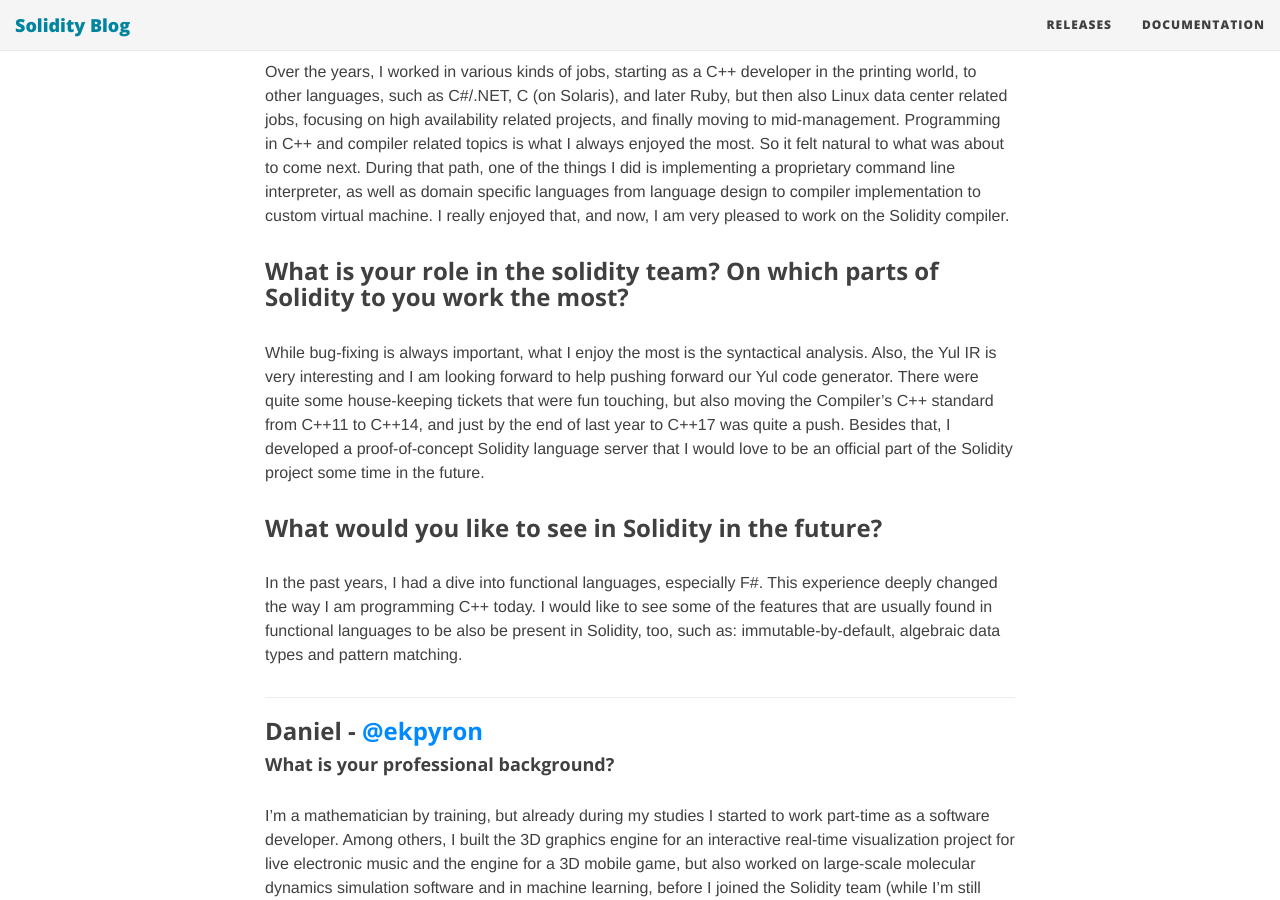
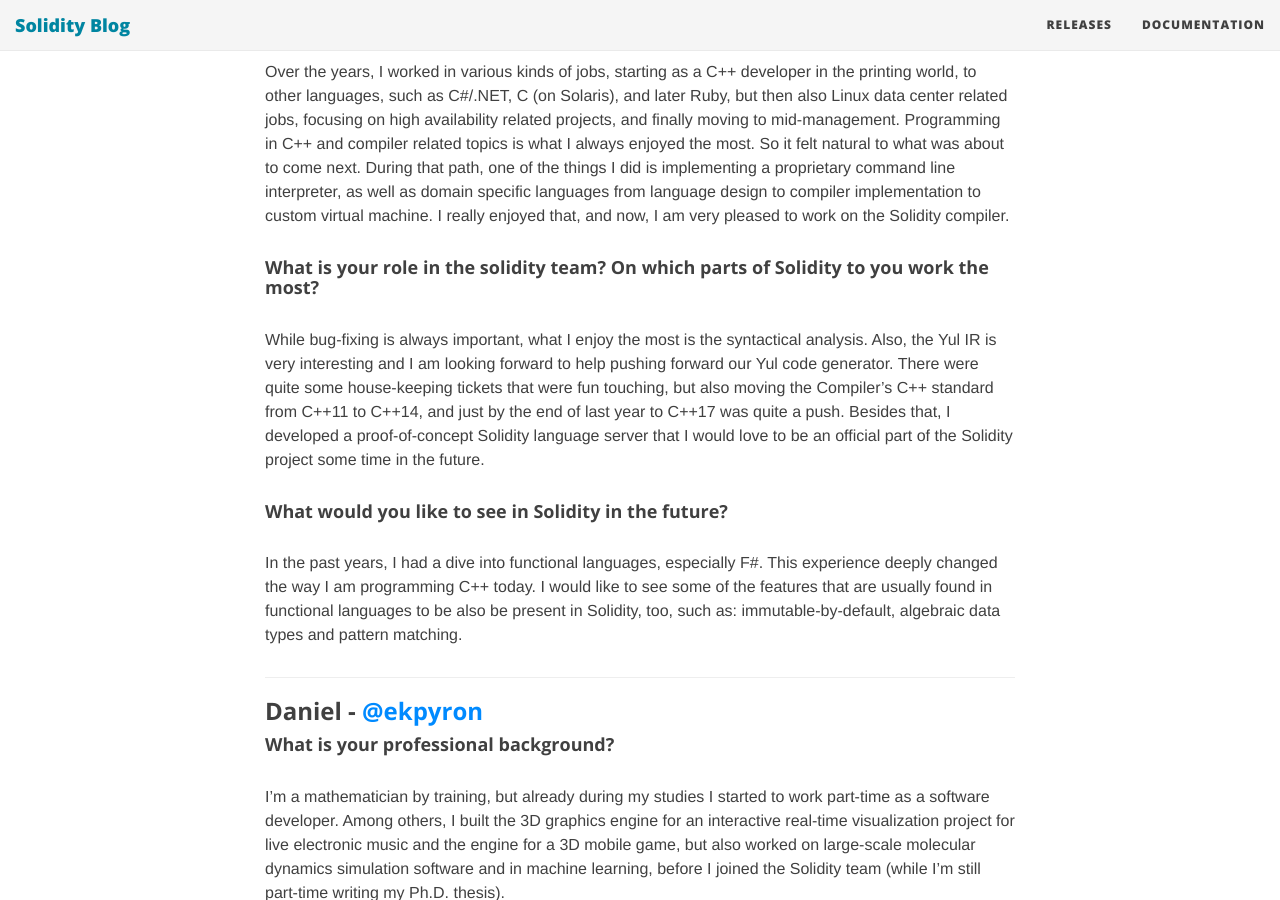
Before and after one commit to krismark930/solidity-blog, a Jekyll site: the page built from _posts/2020-09-18-meet-the-team.md, in a window 1280 px wide and 900 px high, scrolled down 3547 px. Built offline with Jekyll 4.4.1, drawn with Linux system fonts in a browser that asks for light colours.

Commit message:
fix formatting Christian

```diff
--- a/_posts/2020-09-18-meet-the-team.md
+++ b/_posts/2020-09-18-meet-the-team.md
@@ -93,13 +93,13 @@ Over the years, I worked in various kinds of jobs, starting as a C++ developer i
 and later Ruby, but then also Linux data center related jobs, focusing on high availability related projects, and finally moving to mid-management.
 Programming in C++ and compiler related topics is what I always enjoyed the most. So it felt natural to what was about to come next. During that path, one of the things I did is implementing a proprietary command line interpreter, as well as domain specific languages from language design to compiler implementation to custom virtual machine. I really enjoyed that, and now, I am very pleased to work on the Solidity compiler.
 
-### What is your role in the solidity team? On which parts of Solidity to you work the most?
+#### What is your role in the solidity team? On which parts of Solidity to you work the most?
 
 While bug-fixing is always important, what I enjoy the most is the syntactical analysis. Also, the Yul IR is very interesting and I am looking forward to help pushing forward our Yul code generator. There were quite some house-keeping tickets that were fun touching,
 but also moving the Compiler's C++ standard from C++11 to C++14, and just by the end of last year to C++17 was quite a push.
 Besides that, I developed a proof-of-concept Solidity language server that I would love to be an official part of the Solidity project some time in the future.
 
-### What would you like to see in Solidity in the future?
+#### What would you like to see in Solidity in the future?
 
 In the past years, I had a dive into functional languages, especially F#. This experience deeply changed the way I am programming C++ today.
 I would like to see some of the features that are usually found in functional languages to be also be present in Solidity, too,
```
